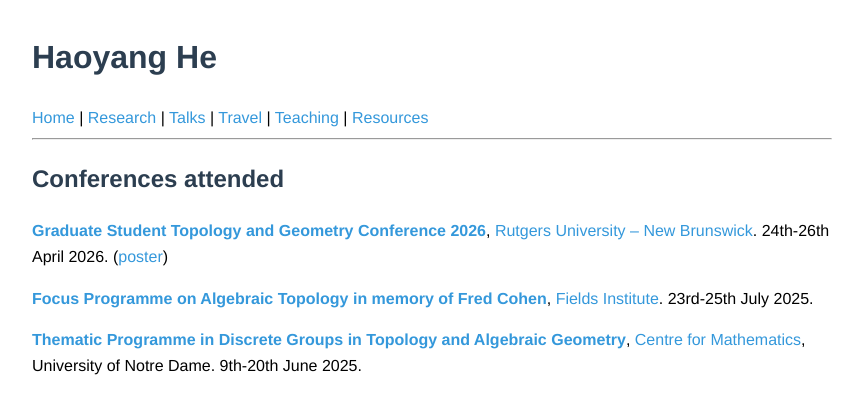
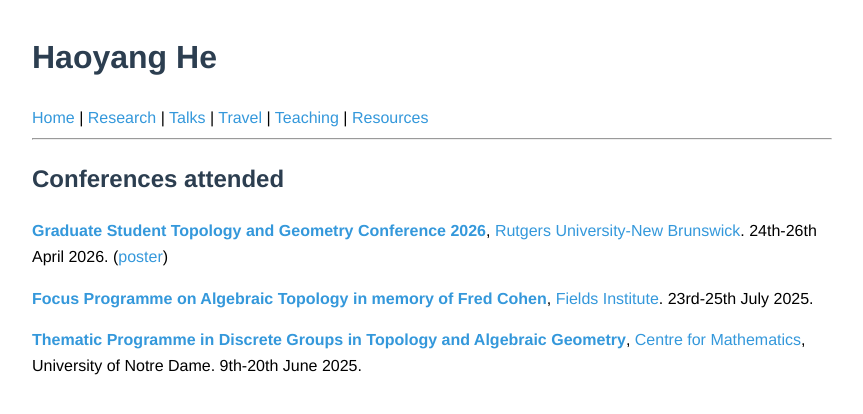
Before and after one commit to haoyang-he/haoyang-he.github.io, a Jekyll site: the page built from travel.md, in a window 1280 px wide. Shown: the top 414 px of the page, without its empty margins (208-1071 px from the left). Built offline with Jekyll 4.4.1, drawn with Linux system fonts in a browser that asks for light colours.

Commit message:
Fix formatting of conference location in travel.md

```diff
--- a/travel.md
+++ b/travel.md
@@ -5,7 +5,7 @@ title: Travel
 
 ## Conferences attended
 
-[**Graduate Student Topology and Geometry Conference 2026**](https://www.gstgc2026.com/home), [Rutgers University -- New Brunswick](https://newbrunswick.rutgers.edu/). 24th-26th April 2026. ([poster](files/posterGSTGC.pdf))
+[**Graduate Student Topology and Geometry Conference 2026**](https://www.gstgc2026.com/home), [Rutgers University-New Brunswick](https://newbrunswick.rutgers.edu/). 24th-26th April 2026. ([poster](files/posterGSTGC.pdf))
 
 [**Focus Programme on Algebraic Topology in memory of Fred Cohen**](http://www.fields.utoronto.ca/activities/25-26/algebraic-topology), [Fields Institute](http://www.fields.utoronto.ca/). 23rd-25th July 2025.
 
```
